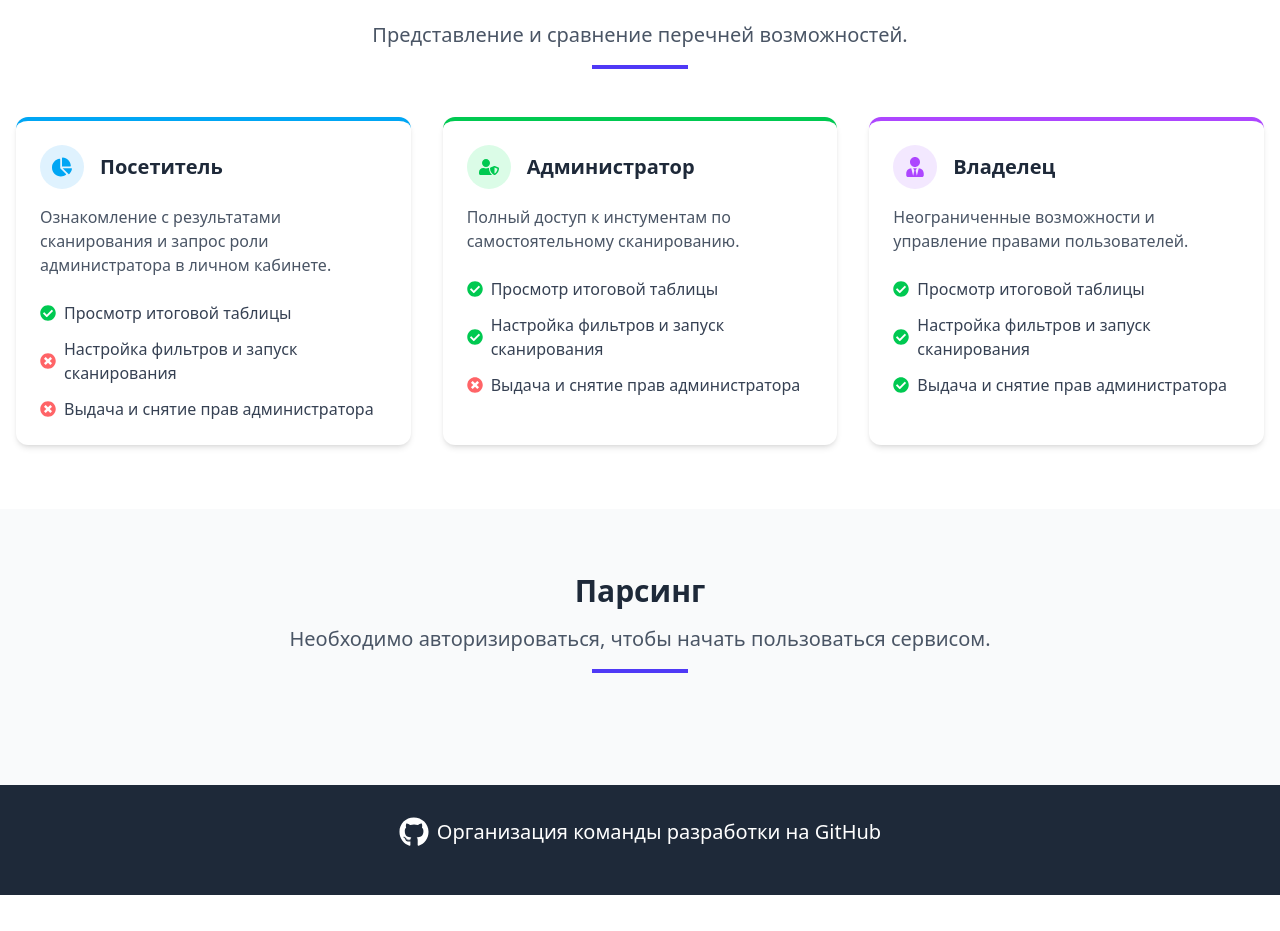
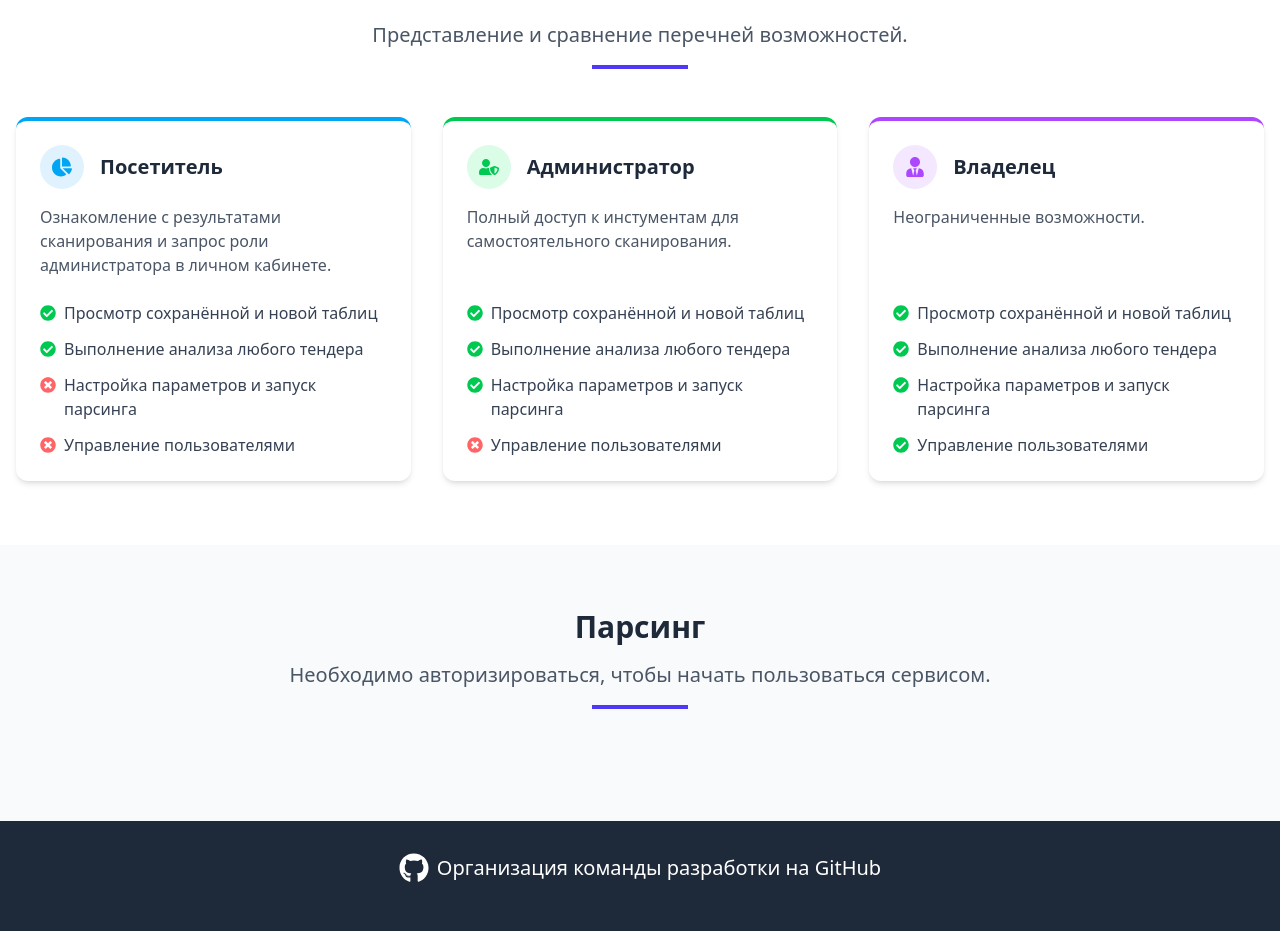
Before and after one commit to the-tender-team/tender-parsing, a Next.js app in the folder frontend/: page / in a window 1280 px wide. Shown: the part 1143-2074 px from the top of the page. Before the commit the page ends 2038 px from the top, so only its background shows below. Built offline with nearby package versions, Linux system fonts and the light colour scheme; no server answers.

Commit message:
Fix mobile styles, role cards, texts

```diff
--- a/frontend/src/app/(main)/components/Parsing/FilterPanel.tsx
+++ b/frontend/src/app/(main)/components/Parsing/FilterPanel.tsx
@@ -504,7 +504,7 @@ export default function FilterPanel({
         {/* Sort Options */}
         <div>
           <label className="input-label">Сортировка</label>
-          <div className="flex items-center gap-2">
+          <div className="flex flex-col sm:flex-row items-stretch sm:items-center gap-2">
             <select
               name="sortBy"
               value={filters.sortBy || 1}
@@ -520,7 +520,7 @@ export default function FilterPanel({
               name="sortAscending"
               value={(filters.sortAscending ?? false).toString()}
               onChange={handleInputChange}
-              className="input-base w-full"
+              className="input-base w-full sm:w-auto"
             >
               <option value="true">По возрастанию</option>
               <option value="false">По убыванию</option>
--- a/frontend/src/app/(main)/components/Parsing/TableModal.tsx
+++ b/frontend/src/app/(main)/components/Parsing/TableModal.tsx
@@ -49,10 +49,11 @@ export default function ContractModal({
               </a>
             }
           />
-          <div className="grid grid-cols-2 gap-4">
+          <div className="grid grid-cols-1 sm:grid-cols-2 gap-4">
             <ModalField
               label="Номер"
               value={contract.contractNumber}
+              className="break-all"
             />
             <ModalField
               label="Цена"
--- a/frontend/src/app/(main)/components/Parsing/TablePanel.tsx
+++ b/frontend/src/app/(main)/components/Parsing/TablePanel.tsx
@@ -162,7 +162,7 @@ export default function ContractTable({
       </Table>
 
       <div className="px-6 py-4 border-t border-gray-200 flex items-center justify-between">
-        <div className="flex items-center gap-2">
+        <div className="flex items-center gap-2 flex-nowrap min-w-[200px]">
           {data.length > 0 && (
             <>
               <Button
@@ -181,7 +181,7 @@ export default function ContractTable({
                 icon={faChevronRight}
                 size="sm"
               />
-              <span className="text-sm text-gray-600 ml-3">
+              <span className="text-sm text-gray-600 ml-3 whitespace-nowrap">
                 <span className="hidden sm:inline">Страница </span>
                 {currentPage} из {totalPages || 1}
               </span>
@@ -194,7 +194,6 @@ export default function ContractTable({
             variant="subprimary"
             type="button"
             icon={faHistory}
-            className="sm:w-auto w-12"
           >
             Сохранённая
           </Button>
@@ -203,7 +202,6 @@ export default function ContractTable({
             variant="primary"
             type="button"
             icon={faSearch}
-            className="sm:w-auto w-12"
           >
             Новая
           </Button>
--- a/frontend/src/app/(main)/components/Roles.tsx
+++ b/frontend/src/app/(main)/components/Roles.tsx
@@ -1,5 +1,12 @@
 import Section from "@/components/Section"
 import { FaChartPie, FaUserTie, FaUserShield, FaCheckCircle, FaTimesCircle } from 'react-icons/fa'
+
+const permissions = {
+  VIEW_TABLE: 'Просмотр сохранённой и новой таблиц',
+  DO_ANALYSIS: 'Выполнение анализа любого тендера',
+  MANAGE_SCANNING: 'Настройка параметров и запуск парсинга',
+  MANAGE_ADMINS: 'Управление пользователями'
+} as const
 
 const roles = [
   {
@@ -9,57 +16,64 @@ const roles = [
     bgColor: 'bg-sky-100',
     borderColor: 'border-t-sky-500',
     permissions: [
-      { text: 'Просмотр итоговой таблицы', allowed: true },
-      { text: 'Настройка фильтров и запуск сканирования', allowed: false },
-      { text: 'Выдача и снятие прав администратора', allowed: false }
+      { text: permissions.VIEW_TABLE, allowed: true },
+      { text: permissions.DO_ANALYSIS, allowed: true },
+      { text: permissions.MANAGE_SCANNING, allowed: false },
+      { text: permissions.MANAGE_ADMINS, allowed: false }
     ]
   },
   {
     title: 'Администратор',
-    description: 'Полный доступ к инстументам по самостоятельному сканированию.',
+    description: 'Полный доступ к инстументам для самостоятельного сканирования.',
     icon: <FaUserShield className="text-green-500 text-xl" />,
     bgColor: 'bg-green-100',
     borderColor: 'border-t-green-500',
     permissions: [
-      { text: 'Просмотр итоговой таблицы', allowed: true },
-      { text: 'Настройка фильтров и запуск сканирования', allowed: true },
-      { text: 'Выдача и снятие прав администратора', allowed: false }
+      { text: permissions.VIEW_TABLE, allowed: true },
+      { text: permissions.DO_ANALYSIS, allowed: true },
+      { text: permissions.MANAGE_SCANNING, allowed: true },
+      { text: permissions.MANAGE_ADMINS, allowed: false }
     ]
   },
   {
     title: 'Владелец',
-    description: 'Неограниченные возможности и управление правами пользователей.',
+    description: 'Неограниченные возможности.',
     icon: <FaUserTie className="text-purple-500 text-xl" />,
     bgColor: 'bg-purple-100',
     borderColor: 'border-t-purple-500',
     permissions: [
-      { text: 'Просмотр итоговой таблицы', allowed: true },
-      { text: 'Настройка фильтров и запуск сканирования', allowed: true },
-      { text: 'Выдача и снятие прав администратора', allowed: true }
+      { text: permissions.VIEW_TABLE, allowed: true },
+      { text: permissions.DO_ANALYSIS, allowed: true },
+      { text: permissions.MANAGE_SCANNING, allowed: true },
+      { text: permissions.MANAGE_ADMINS, allowed: true }
     ]
   }
 ]
 
 const RoleCard = ({ title, description, icon, bgColor, borderColor, permissions }: typeof roles[0]) => (
-  <div className={`role-card bg-white rounded-xl shadow-md p-6 border-t-4 ${borderColor}`}>
+  <div className={`role-card bg-white rounded-xl shadow-md p-6 border-t-4 ${borderColor} h-full flex flex-col`}>
+    <div className="flex-none">
       <div className="flex items-center mb-4">
-      <div className={`${bgColor} p-3 rounded-full mr-4`}>
+        <div className={`${bgColor} p-3 rounded-full mr-4 flex-shrink-0`}>
           {icon}
         </div>
         <h3 className="text-xl font-semibold text-gray-800">{title}</h3>
       </div>
       <p className="text-gray-600 mb-6">{description}</p>
+    </div>
+    <div className="mt-auto">
       <div className="space-y-3">
         {permissions.map(({ text, allowed }, idx) => (
-        <div className="flex items-center gap-2" key={idx}>
+          <div className="flex items-start gap-2" key={idx}>
             {allowed ? (
-              <FaCheckCircle className="w-4 h-4 text-green-500 flex-shrink-0" />
+                <FaCheckCircle className="w-4 h-4 text-green-500 flex-shrink-0 mt-1" />
               ) : (
-              <FaTimesCircle className="w-4 h-4 text-red-400 flex-shrink-0" />
+                <FaTimesCircle className="w-4 h-4 text-red-400 flex-shrink-0 mt-1" />
               )}
             <span className="text-gray-700">{text}</span>
           </div>
         ))}
+      </div>
     </div>
   </div>
 )
--- a/frontend/src/app/globals.css
+++ b/frontend/src/app/globals.css
@@ -26,11 +26,13 @@ button {
   transition-duration: 200ms;
   min-width: 0;               /* Предотвращает выход за пределы контейнера */
   font-size: 0.875rem;        /* text-sm */
+  max-width: 100%;            /* Предотвращает выход за пределы контейнера */
 }
 
 .input-base[type="date"] {
-  min-width: 140px;          /* Минимальная ширина для полей с датами */
-  width: auto;               /* Автоматическая ширина */
+  min-width: 0;               /* Убираем фиксированную минимальную ширину */
+  width: 100%;               /* Заставляем занимать всю доступную ширину */
+  padding-right: 0.5rem;     /* Уменьшаем правый отступ для иконки календаря */
 }
 
 select.input-base {
--- a/frontend/src/components/Button.tsx
+++ b/frontend/src/components/Button.tsx
@@ -53,7 +53,7 @@ export default function Button({
       className={`
         rounded-md font-medium transition-colors
         flex items-center justify-center gap-2
-        ${hasContent ? 'sm:w-auto w-12' : 'w-12'}
+        ${hasContent ? 'w-auto min-w-[48px]' : 'w-12'}
         ${variantClasses[variant]}
         ${sizeClasses[size]}
         ${disabled ? 'opacity-50 cursor-not-allowed' : ''}
@@ -67,9 +67,9 @@ export default function Button({
         />
       )}
       {hasContent && (
-        <div className="hidden sm:block">
+        <span className="hidden sm:inline">
           {children}
-        </div>
+        </span>
       )}
       {icon && iconPosition === 'right' && (
         <FontAwesomeIcon
--- a/frontend/src/modal/AuthModal.tsx
+++ b/frontend/src/modal/AuthModal.tsx
@@ -161,6 +161,7 @@ export default function AuthModal({ isOpen, onClose }: { isOpen: boolean; onClos
             type="submit"
             variant={isLoading ? "disabled" : "primary"}
             disabled={isLoading}
+            icon={activeTab === 'login' ? faSignInAlt : faUserPlus}
           >
             {activeTab === 'login' ? 'Войти' : 'Зарегистрироваться'}
           </Button>
```
Also changed, not shown: frontend/src/components/Header.tsx (+7 -4 lines), frontend/src/modal/AccountTabs/GeneralTab.tsx (+4 -4 lines). Lines whose indentation alone changed are shown as unchanged.
